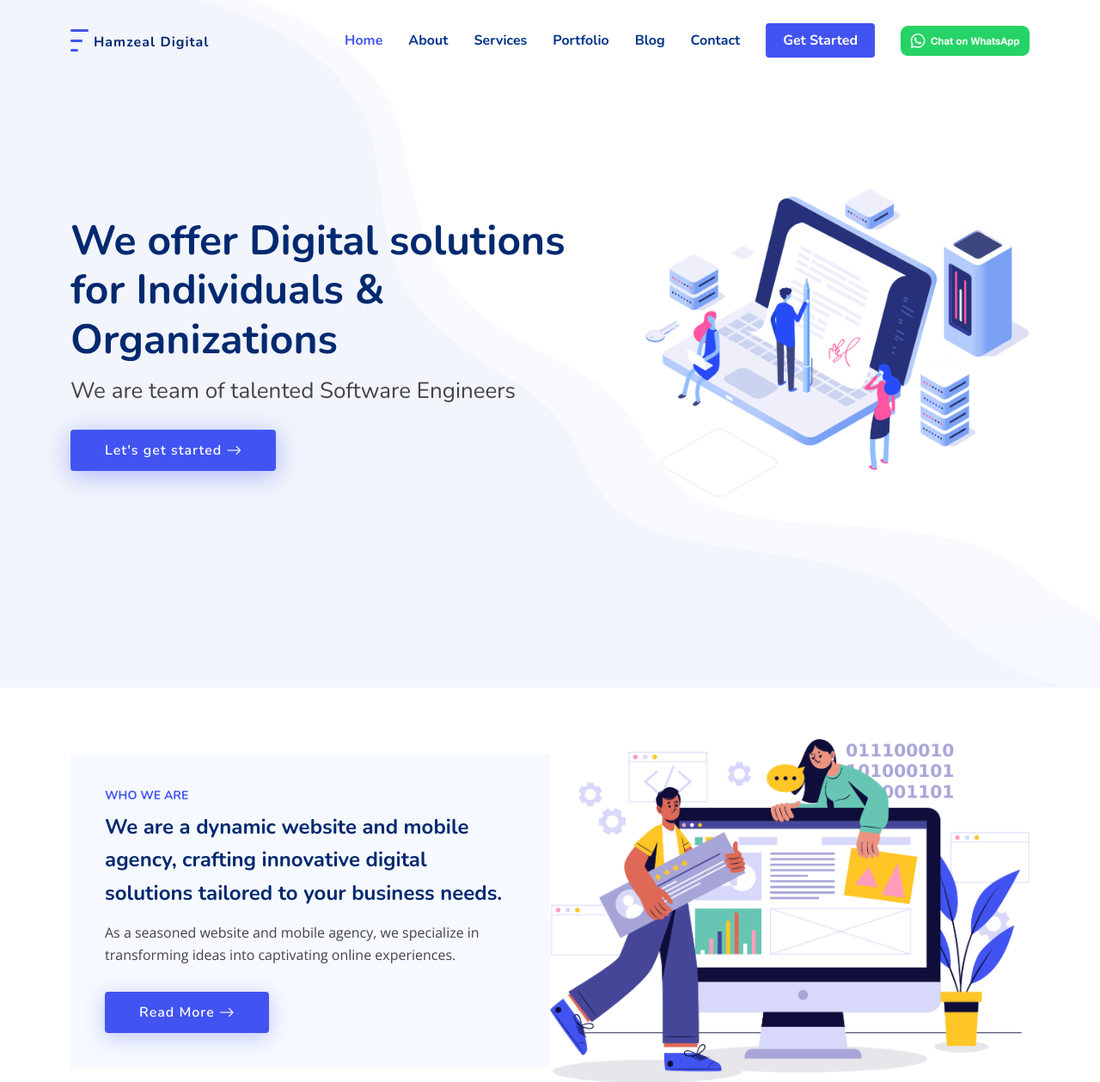
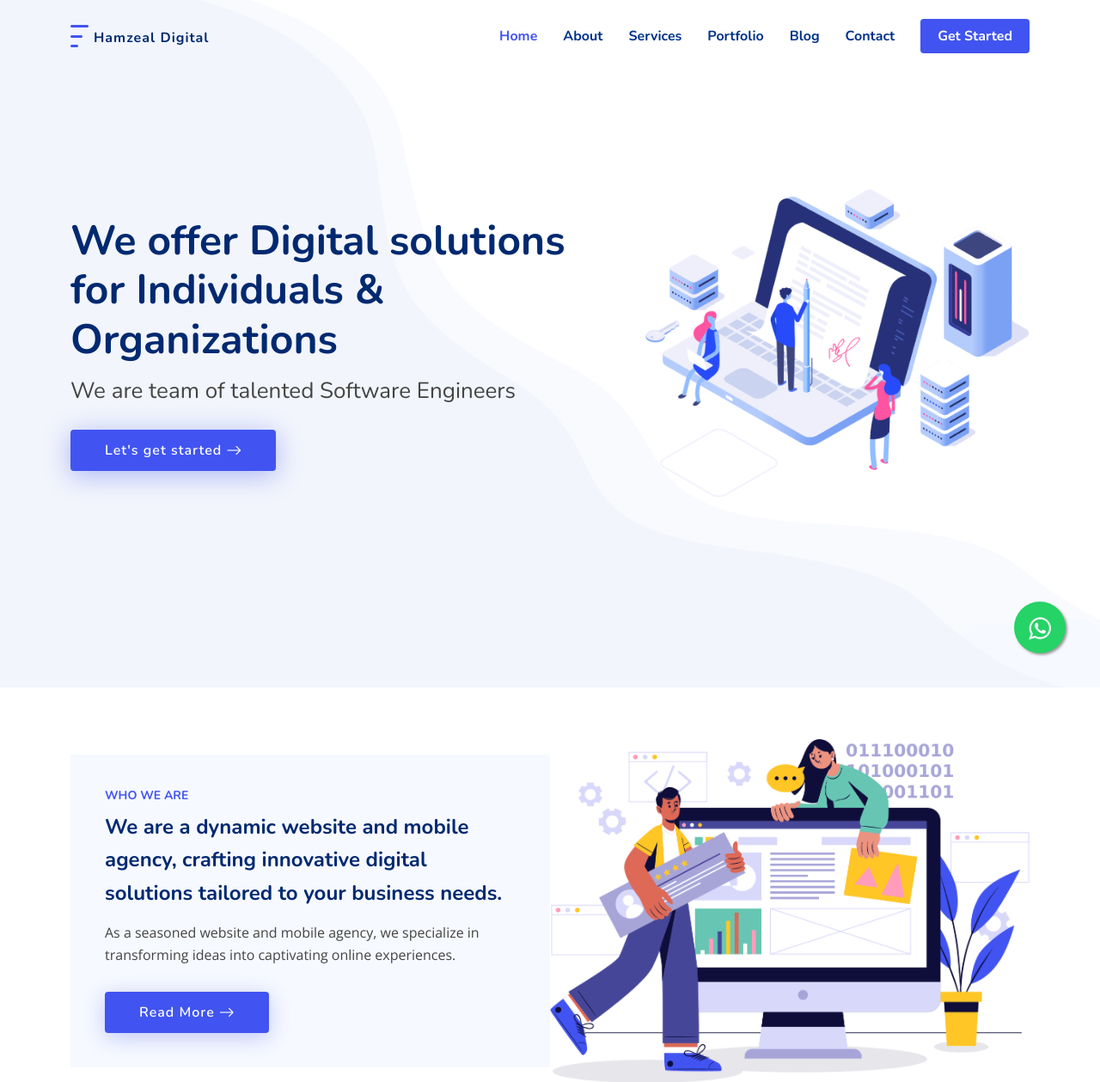
Before and after one commit to show4real/hamzealdigital, a PHP site: page / in a window 1280 px wide. Shown: the top 1259 px of the page at 86% size. Run offline with PHP 8.4, Linux system fonts and the light colour scheme; some libraries are stand-ins or nearby versions.

Commit message:
initial commit

```diff
--- a/header.php
+++ b/header.php
@@ -16,14 +16,15 @@
                 <li><a class="nav-link scrollto" href="blog.php">Blog</a></li>
 
                 <li><a class="nav-link scrollto" href="#contact">Contact</a></li>
+                <!-- <li>
+                    <a aria-label="Chat on WhatsApp" href="https://wa.me/7032618748">
+                        <img alt="Chat on WhatsApp" src="whatsapp.png" width="150" />
+                    </a>
+                </li> -->
                 <li>
                     <a class="getstarted scrollto" href="#about">Get Started</a>
                 </li>
-                <li>
-                    <a aria-label="Chat on WhatsApp" href="https://wa.me/7032618748">
-                        <img alt="Chat on WhatsApp" src="whatsapp.png" width="150" />
-                    </a>
-                </li>
+
             </ul>
             <i class="bi bi-list mobile-nav-toggle"></i>
         </nav>
--- a/index.php
+++ b/index.php
@@ -539,7 +539,14 @@
         </section>
         <!-- End Services Section -->
 
+        <div class="container" data-aos="fade-up">
+            <header class="section-header">
+                <a aria-label="Chat on WhatsApp" href="https://wa.me/7032618748">
+                    <img alt="Chat on WhatsApp" src="whatsapp.png" width="200" />
+                </a>
 
+            </header>
+        </div>
         <!-- ======= F.A.Q Section ======= -->
         <section id="faq" class="faq">
             <div class="container" data-aos="fade-up">
@@ -1148,6 +1155,14 @@
             </div>
         </section>
         <!-- End Recent Blog Posts Section -->
+        <div class="container" data-aos="fade-up">
+            <header class="section-header">
+                <a aria-label="Chat on WhatsApp" href="https://wa.me/7032618748">
+                    <img alt="Chat on WhatsApp" src="whatsapp.png" width="200" />
+                </a>
+
+            </header>
+        </div>
 
         <!-- ======= Contact Section ======= -->
         <section id="contact" class="contact">
@@ -1251,6 +1266,10 @@
                     </div>
                 </div>
             </div>
+            <a href="https://api.whatsapp.com/send?phone=51955081075&text=Hola%21%20Quisiera%20m%C3%A1s%20informaci%C3%B3n%20sobre%20Varela%202."
+                class="float-whatsapp" target="_blank">
+                <i class="fa fa-whatsapp my-whatsapp-float"></i>
+            </a>
         </div>
 
         <div class="footer-top">
--- a/metaheads.php
+++ b/metaheads.php
@@ -33,6 +33,7 @@
     <link
         href="https://fonts.googleapis.com/css?family=Open+Sans:300,300i,400,400i,600,600i,700,700i|Nunito:300,300i,400,400i,600,600i,700,700i|Poppins:300,300i,400,400i,500,500i,600,600i,700,700i"
         rel="stylesheet" />
+    <link rel="stylesheet" href="https://maxcdn.bootstrapcdn.com/font-awesome/4.5.0/css/font-awesome.min.css">
 
     <!-- Vendor CSS Files -->
     <link href="assets/vendor/aos/aos.css" rel="stylesheet" />
@@ -44,5 +45,24 @@
 
     <link href="assets/css/style.css" rel="stylesheet" />
 
+    <style>
+    .float-whatsapp {
+        position: fixed;
+        width: 60px;
+        height: 60px;
+        bottom: 40px;
+        right: 40px;
+        background-color: #25d366;
+        color: #FFF;
+        border-radius: 50px;
+        text-align: center;
+        font-size: 30px;
+        box-shadow: 2px 2px 3px #999;
+        z-index: 100;
+    }
 
+    .my-whatsapp-float {
+        margin-top: 16px;
+    }
+    </style>
 </head>
```
Also changed, not shown: blog.php (+25 -0 lines).
